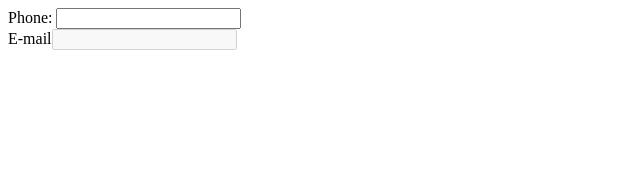
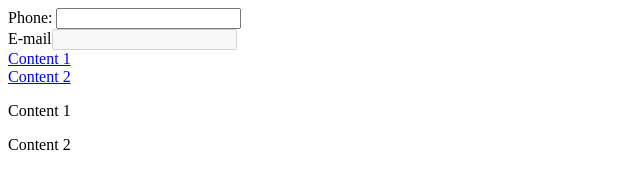
Before and after one commit to PEXXVIII/github-desktop-project, a plain HTML site: page index.html in a window 1280 px wide. Shown: the whole page, without its empty margins (0-640 px from the left). Drawn offline with Linux system fonts and the light colour scheme.

Commit message:
Update index.target
Update index.target

```diff
--- a/css/index.css
+++ b/css/index.css
@@ -1,3 +1,6 @@
 input:focus{
     background-color: pink;
 }
+:target{
+    border: 2px solid greenyellow;background-color: palevioletred;
+}
--- a/index.html
+++ b/index.html
@@ -13,9 +13,14 @@
         Phone: <input class="one" type="text">
         <br>
         E-mail<input type="email"disabled="dsisabed">
+    </form>
+    <a href="#news1">Content 1</a><br>
+    <a href="#news2">Content 2</a>
 
-
-    </form>
+    <P id="news1">
+    Content 1</P>
+    <P id="news2">
+    Content 2</P>
 
 
 
```
